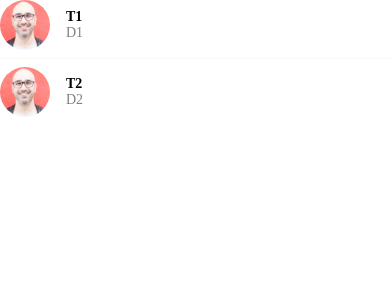
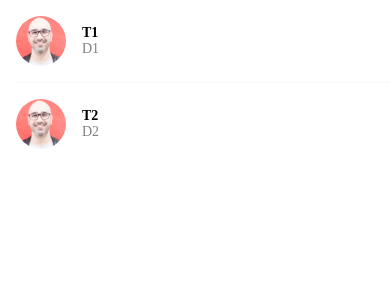
Before and after one commit to mlangsman/DoneWithIt, a React Native app: screen / in a window 390 px wide. Shown: the top 300 px of the page. Built offline with nearby package versions, Linux system fonts and the light colour scheme.

Commit message:
Added ListItem Selection

```diff
--- a/app/components/ListItem.js
+++ b/app/components/ListItem.js
@@ -1,11 +1,17 @@
 import React from "react";
-import { StyleSheet, View, Image } from "react-native";
+import { StyleSheet, View, Image, TouchableHighlight } from "react-native";
 
 import AppText from "./AppText";
 import colours from "../config/colours";
 
-const ListItem = ({ image, title = "Title", subtitle = "Subtitle" }) => {
+const ListItem = ({
+  image,
+  title = "Title",
+  subtitle = "Subtitle",
+  onPress,
+}) => {
   return (
+    <TouchableHighlight onPress={onPress} underlayColor={colours.light}>
       <View style={styles.listItem}>
         <Image style={styles.image} source={image} />
         <View>
@@ -13,6 +19,7 @@ const ListItem = ({ image, title = "Title", subtitle = "Subtitle" }) => {
           <AppText style={styles.metaSubtitleText}>{subtitle}</AppText>
         </View>
       </View>
+    </TouchableHighlight>
   );
 };
 const styles = StyleSheet.create({
@@ -21,6 +28,7 @@ const styles = StyleSheet.create({
     flexDirection: "row",
     alignItems: "center",
     columnGap: 16,
+    padding: 16,
   },
   image: {
     height: null,
--- a/app/components/ListItemSeparator.js
+++ b/app/components/ListItemSeparator.js
@@ -10,8 +10,8 @@ export default function ListItemSeparator() {
 const styles = StyleSheet.create({
   separator: {
     height: 1,
-    marginVertical: 8,
     width: "100%",
+    marginLeft: 16,
     backgroundColor: colours.light,
   },
 });
--- a/app/screens/MessagesScreen.js
+++ b/app/screens/MessagesScreen.js
@@ -32,9 +32,12 @@ const MessagesScreen = (props) => {
             image={item.image}
             title={item.title}
             subtitle={item.description}
+            onPress={() => {
+              console.log(item);
+            }}
           />
         )}
-        ItemSeparatorComponent={() => <ListItemSeparator />}
+        ItemSeparatorComponent={ListItemSeparator}
       />
     </Screen>
   );
```
Lines whose indentation alone changed are shown as unchanged.
